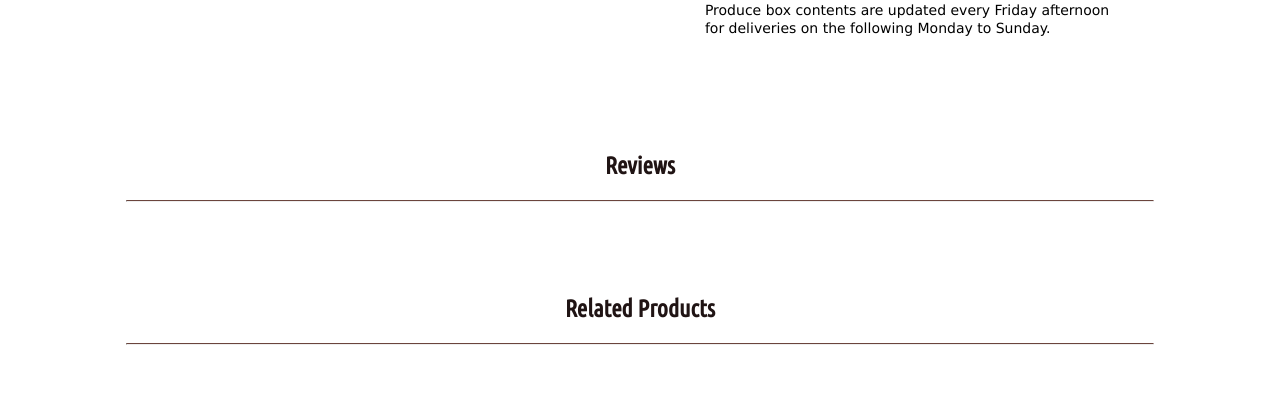
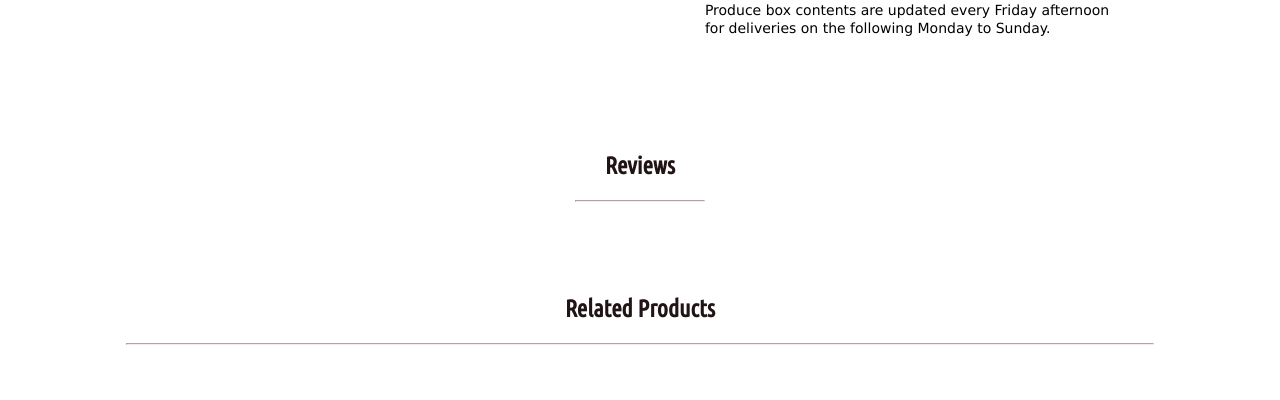
Before and after one commit to GrinLee/grinfarm, a PHP site: page /productDetail.php?product_id=1 in a window 1280 px wide. Shown: the part 715-1115 px from the top of the page. Run offline with PHP 8.4, Linux system fonts and the light colour scheme; data comes from the database, SQL or seed files in the repository; some libraries are stand-ins or nearby versions; some web fonts are replaced.

Commit message:
trimmed css

```diff
--- a/assets/css/style.css
+++ b/assets/css/style.css
@@ -24,7 +24,7 @@ h6{ color:var(--bord); }
 
 
 
-@media screen and (max-width: 680px){
+@media screen and (min-width: 680px){
     .col-lg-5{ flex: 0 0 auto; width: 42%; }
     .col-lg-6{ flex: 0 0 auto; width: 42%; }
     .col-lg-3{ flex: 0 0 auto; width: 25%; }
@@ -1139,6 +1139,7 @@ button.ord_buy{
     height: 35px;
     width: 196px;
     padding: 0;
+    margin: 0 auto;
 }
 
 .p-name.side{ color: var(--brow); }
@@ -1521,7 +1522,9 @@ svg
 .row{ display: flex; flex-wrap: wrap; }
 /* .row >*{ max-width: 100%; } */
 
-
+hr.mx-auto{
+    border-top: var(--bord) solid 1px ;
+}
 
 .dt_container{
     margin-left: 5%;
@@ -1646,6 +1649,7 @@ svg
     padding-top: 3rem;
 }
 .rev_hr{
+    width: 10vw;
     margin-bottom: 25px;
 }
 .rev_cont{
@@ -2184,7 +2188,9 @@ footer .fa {
     color: #fff;
     background: var(--dkbr);
 }
-footer .fa:hover { color: var(--bord); }
+footer .fa:hover {
+    color: var(--bord);
+}
 
 
 /* =============================================== */
```
